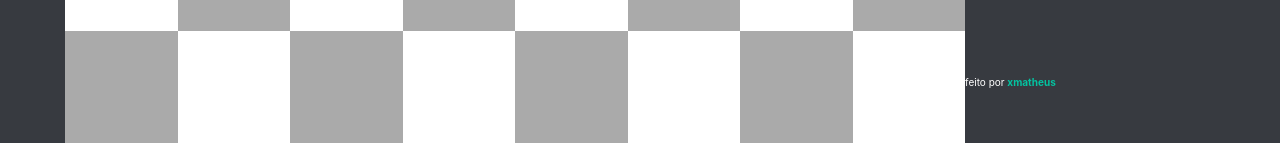
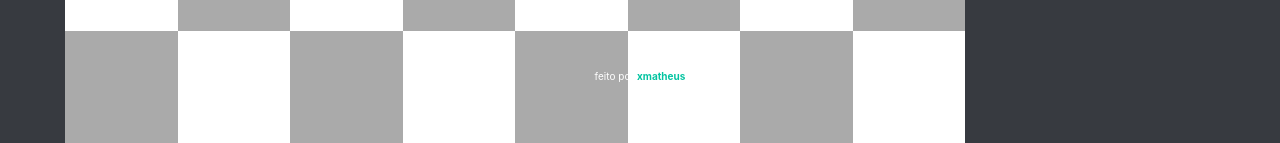
Before and after one commit to xmatheus/hill-climbing-nRainhas, a plain HTML site: page index.html in a window 1280 px wide. Shown: the part 707-850 px from the top of the page. Drawn offline with Linux system fonts and the light colour scheme.

Commit message:
update  style from 'made by xmatheus'

```diff
--- a/style.css
+++ b/style.css
@@ -108,6 +108,8 @@ a {
     Ubuntu, Cantarell, "Open Sans", "Helvetica Neue", sans-serif;
   position: absolute;
   bottom: 0;
+  transform: translate(-50%, -50%);
+  left: 50%;
   outline: none;
   border: none;
   color: #fff;
```
